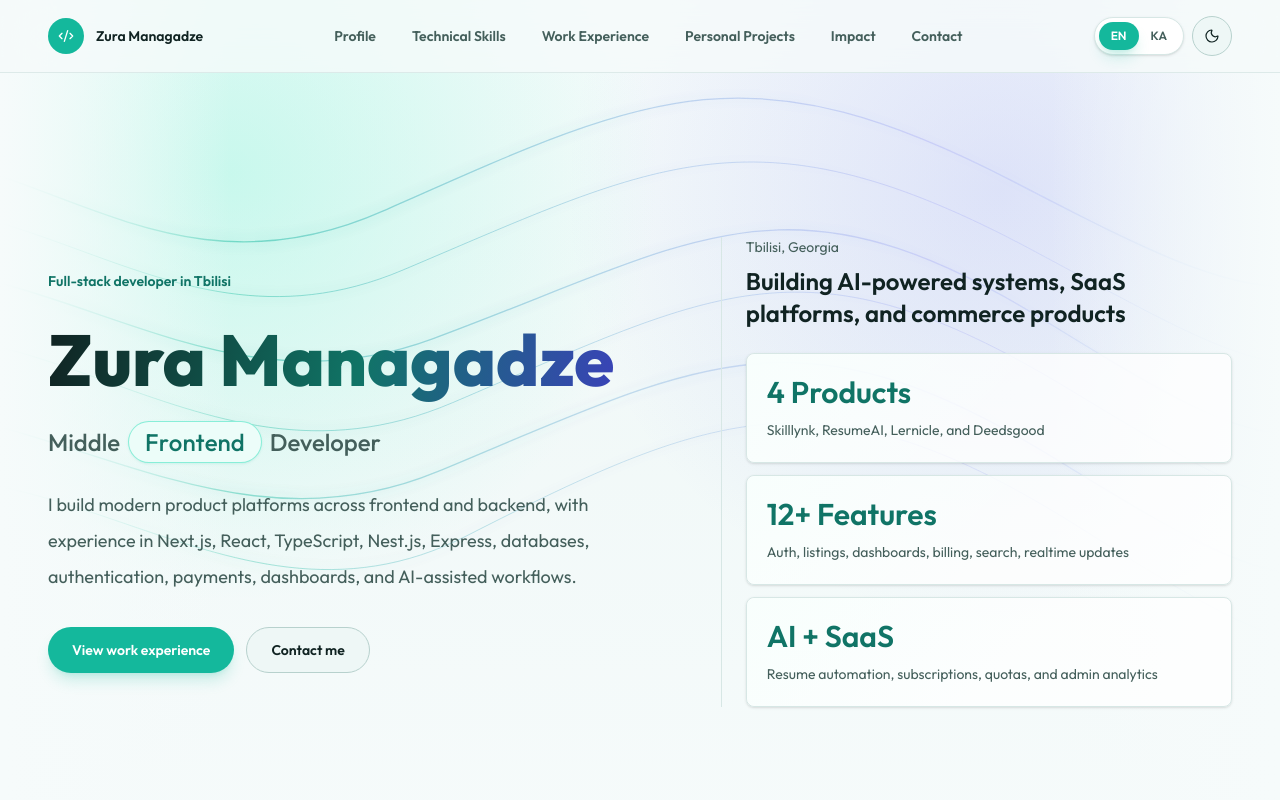
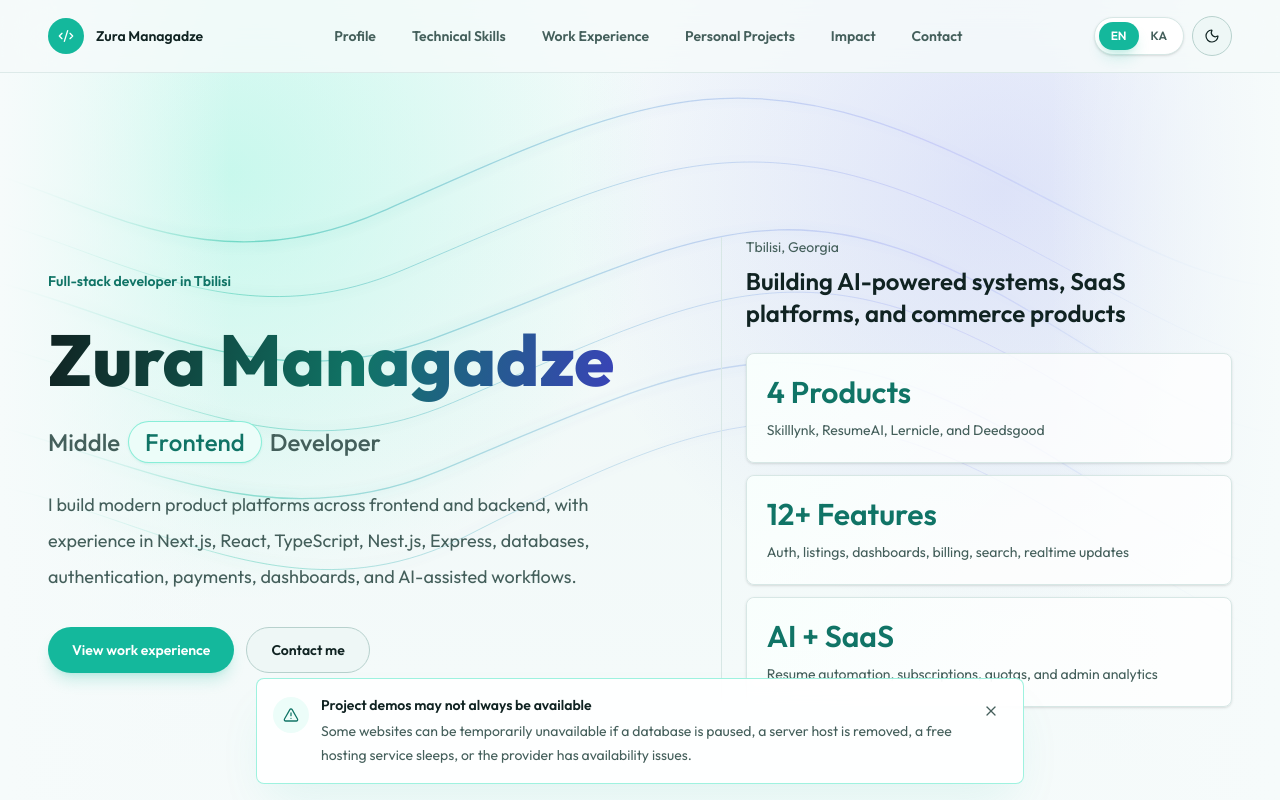
Before and after one commit to zura19/portfolio, a Next.js app: page /en in a window 1280 px wide. Shown: the top 800 px of the page. Built offline with nearby package versions, Linux system fonts and the light colour scheme.

Commit message:
added project notice

```diff
--- a/messages/en.json
+++ b/messages/en.json
@@ -47,6 +47,11 @@
     },
     "loader": {
       "label": "Loading portfolio"
+    },
+    "projectNotice": {
+      "title": "Project demos may not always be available",
+      "message": "Some websites can be temporarily unavailable if a database is paused, a server host is removed, a free hosting service sleeps, or the provider has availability issues.",
+      "closeLabel": "Hide project availability notice"
     },
     "profile": {
       "eyebrow": "Full-stack developer in Tbilisi",
--- a/messages/ka.json
+++ b/messages/ka.json
@@ -47,6 +47,11 @@
     },
     "loader": {
       "label": "პორტფოლიო იტვირთება"
+    },
+    "projectNotice": {
+      "title": "პროექტების დემოები ყოველთვის ხელმისაწვდომი შეიძლება არ იყოს",
+      "message": "ზოგი ვებსაიტი დროებით მიუწვდომელი შეიძლება გახდეს, თუ მონაცემთა ბაზა დაპაუზებულია, server host წაშლილია, უფასო hosting service sleep რეჟიმშია ან პროვაიდერს აქვს ხელმისაწვდომობის პრობლემა.",
+      "closeLabel": "პროექტების ხელმისაწვდომობის შეტყობინების დამალვა"
     },
     "profile": {
       "eyebrow": "Full-stack დეველოპერი თბილისიდან",
--- /dev/null
+++ b/src/infrastructure/layouts/portfolio-warning/ProjectAvailabilityNotice.tsx
@@ -0,0 +1,59 @@
+"use client";
+
+import { AnimatePresence, motion } from "framer-motion";
+import { AlertTriangle, X } from "lucide-react";
+import { useState } from "react";
+import { Button } from "@/infrastructure/libs";
+import type { PortfolioContent } from "@/infrastructure/pages/portfolio/types";
+
+type ProjectAvailabilityNoticeProps = {
+  notice: PortfolioContent["projectNotice"];
+};
+
+export function ProjectAvailabilityNotice({
+  notice,
+}: ProjectAvailabilityNoticeProps) {
+  const [isVisible, setIsVisible] = useState(true);
+
+  return (
+    <AnimatePresence>
+      {isVisible ? (
+        <motion.aside
+          animate={{ opacity: 1, y: 0, scale: 1 }}
+          aria-label={notice.title}
+          className="fixed bottom-4 left-1/2 z-50 w-[calc(100%-2rem)] max-w-3xl -translate-x-1/2 rounded-lg border border-primary-300/60 bg-surface-100/90 p-4 text-left shadow-2xl shadow-primary-500/10 backdrop-blur-xl"
+          exit={{ opacity: 0, y: 18, scale: 0.98 }}
+          initial={{ opacity: 0, y: 24, scale: 0.98 }}
+          transition={{ duration: 0.38, ease: [0.22, 1, 0.36, 1] }}
+        >
+          <div className="flex gap-3 pr-10">
+            <span className="mt-0.5 grid size-9 shrink-0 place-items-center rounded-full bg-primary-50 text-primary-700 dark:bg-primary-100 dark:text-primary-700">
+              <AlertTriangle
+                aria-hidden="true"
+                className="size-4"
+                strokeWidth={1.9}
+              />
+            </span>
+            <div>
+              <p className="text-sm font-semibold text-foreground">
+                {notice.title}
+              </p>
+              <p className="mt-1 text-sm leading-6 text-muted-700 dark:text-muted-700">
+                {notice.message}
+              </p>
+            </div>
+          </div>
+          <Button
+            aria-label={notice.closeLabel}
+            className="absolute right-3 top-3"
+            onClick={() => setIsVisible(false)}
+            size="icon"
+            variant="ghost"
+          >
+            <X aria-hidden="true" className="size-4" strokeWidth={1.9} />
+          </Button>
+        </motion.aside>
+      ) : null}
+    </AnimatePresence>
+  );
+}
--- a/src/infrastructure/pages/portfolio/PortfolioPage.tsx
+++ b/src/infrastructure/pages/portfolio/PortfolioPage.tsx
@@ -3,6 +3,7 @@
 import { motion } from "framer-motion";
 import { InitialLoader } from "@/infrastructure/layouts/portfolio-loader/InitialLoader";
 import { PortfolioNav } from "@/infrastructure/layouts/portfolio-navigation/PortfolioNav";
+import { ProjectAvailabilityNotice } from "@/infrastructure/layouts/portfolio-warning/ProjectAvailabilityNotice";
 import { ContactSection } from "./components/contact/ContactSection";
 import { PortfolioHero } from "./components/hero/PortfolioHero";
 import { CaseStudyCard } from "./components/impact/CaseStudyCard";
@@ -31,6 +32,7 @@ export function PortfolioPage({ content, locale }: PortfolioPageProps) {
   return (
     <div className="min-h-screen overflow-hidden bg-background text-foreground">
       <PortfolioNav content={content} locale={locale} />
+      <ProjectAvailabilityNotice notice={content.projectNotice} />
       <motion.main
         initial={{ opacity: 0 }}
         animate={{ opacity: 1 }}
--- a/src/infrastructure/pages/portfolio/types/index.ts
+++ b/src/infrastructure/pages/portfolio/types/index.ts
@@ -73,6 +73,11 @@ export type PortfolioContent = {
   languages: { locale: Locale; label: string; shortLabel: string }[];
   theme: { toggleLabel: string };
   loader: { label: string };
+  projectNotice: {
+    title: string;
+    message: string;
+    closeLabel: string;
+  };
   profile: {
     eyebrow: string;
     name: string;
```
